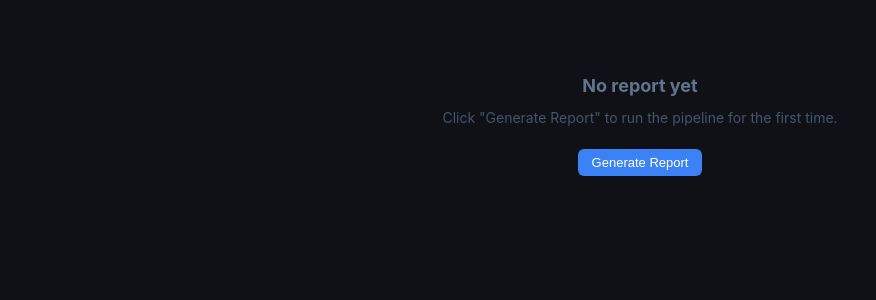
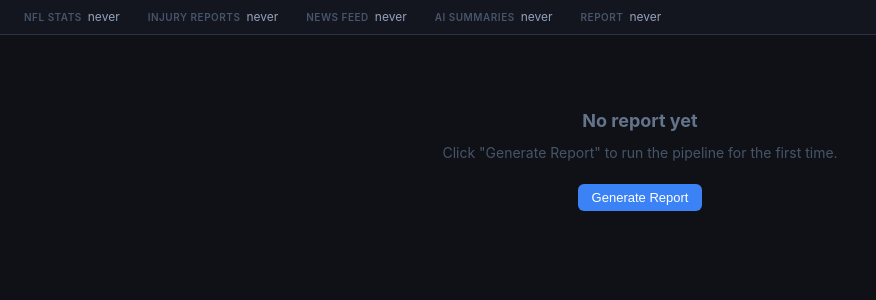
Before and after one commit to Karns11/NFL-AI-APP, a Flask app: page / in a window 1280 px wide. Shown: the part 53-353 px from the top of the page, without its empty margins (0-876 px from the left). Run offline with Flask 3, Linux system fonts and the light colour scheme; data that the repository does not hold is empty.

Commit message:
Add data freshness bar showing last update time for all data sources
A thin bar below the header shows when each data source was last updated:
NFL Stats (through season/week), Injury Reports, News Feed, AI Summaries,
and the Report itself. Helps users know whether the data is current before
making lineup decisions.

Co-Authored-By: Claude Sonnet 4.6 <noreply@anthropic.com>

```diff
--- a/src/web/routes.py
+++ b/src/web/routes.py
@@ -12,6 +12,73 @@ from src.web import report_cache
 logger = logging.getLogger(__name__)
 
 bp = Blueprint("main", __name__)
+
+
+def _fmt_age(iso_str: str | None) -> str:
+    """Return a human-readable age string from an ISO timestamp."""
+    if not iso_str:
+        return "never"
+    try:
+        dt = datetime.fromisoformat(iso_str)
+        if dt.tzinfo is None:
+            dt = dt.replace(tzinfo=timezone.utc)
+        minutes = (datetime.now(timezone.utc) - dt).total_seconds() / 60
+        if minutes < 60:
+            return f"{int(minutes)}m ago"
+        elif minutes < 1440:
+            return f"{int(minutes // 60)}h ago"
+        else:
+            return f"{int(minutes // 1440)}d ago"
+    except Exception:
+        return "unknown"
+
+
+def get_data_freshness() -> dict:
+    """Query all data stores and return their latest update timestamps."""
+    freshness = {
+        "nfl_stats":    {"label": "NFL Stats",       "when": "never", "detail": ""},
+        "injuries":     {"label": "Injury Reports",  "when": "never", "detail": ""},
+        "news":         {"label": "News Feed",        "when": "never", "detail": ""},
+        "llm_summaries":{"label": "AI Summaries",    "when": "never", "detail": ""},
+        "report":       {"label": "Report",          "when": "never", "detail": ""},
+    }
+
+    # NFL stats — DuckDB
+    try:
+        from src.ingestion.load_data import get_db
+        db = get_db()
+        row = db.execute(
+            "SELECT MAX(season), MAX(week) FROM player_stats_weekly"
+        ).fetchone()
+        if row and row[0]:
+            freshness["nfl_stats"]["detail"] = f"Through {row[0]} Wk {row[1]}"
+            freshness["nfl_stats"]["when"] = f"{row[0]} Wk {row[1]}"
+    except Exception:
+        pass
+
+    # Injuries, news, LLM summaries — SQLite
+    try:
+        from src.news.db import get_conn, init_db
+        init_db()
+        with get_conn() as conn:
+            r = conn.execute("SELECT MAX(scraped_at) FROM injury_reports").fetchone()
+            freshness["injuries"]["when"] = _fmt_age(r[0] if r else None)
+
+            r = conn.execute("SELECT MAX(fetched_at) FROM news_items").fetchone()
+            freshness["news"]["when"] = _fmt_age(r[0] if r else None)
+
+            r = conn.execute("SELECT MAX(summarized_at) FROM news_summaries").fetchone()
+            freshness["llm_summaries"]["when"] = _fmt_age(r[0] if r else None)
+    except Exception:
+        pass
+
+    # Report cache
+    cached = report_cache.get()
+    if cached:
+        freshness["report"]["when"] = _fmt_age(cached.generated_at)
+        freshness["report"]["detail"] = f"Wk {cached.week} · {cached.season}"
+
+    return freshness
 
 
 @bp.route("/")
@@ -29,7 +96,8 @@ def index():
     else:
         age_str = None
 
-    return render_template("index.html", cached=cached, age_str=age_str)
+    freshness = get_data_freshness()
+    return render_template("index.html", cached=cached, age_str=age_str, freshness=freshness)
 
 
 @bp.route("/api/refresh", methods=["POST"])
--- a/src/web/templates/index.html
+++ b/src/web/templates/index.html
@@ -162,6 +162,20 @@
       line-height: 1.6;
     }
 
+    /* ── Freshness bar ── */
+    .freshness-bar {
+      background: #13151f;
+      border-bottom: 1px solid #2d3148;
+      padding: 8px 24px;
+      display: flex;
+      gap: 28px;
+      flex-wrap: wrap;
+    }
+    .freshness-item { display: flex; align-items: baseline; gap: 6px; }
+    .freshness-label { font-size: 10px; font-weight: 600; letter-spacing: 0.5px; text-transform: uppercase; color: #475569; }
+    .freshness-when  { font-size: 12px; color: #94a3b8; }
+    .freshness-detail { font-size: 11px; color: #475569; }
+
     /* ── Empty state ── */
     .empty {
       padding: 48px;
@@ -216,6 +230,16 @@
       Refresh + AI  <span class="spinner" id="spin-ai"></span>
     </button>
   {% endif %}
+</div>
+
+<div class="freshness-bar">
+  {% for key, item in freshness.items() %}
+  <div class="freshness-item">
+    <span class="freshness-label">{{ item.label }}</span>
+    <span class="freshness-when">{{ item.when }}</span>
+    {% if item.detail %}<span class="freshness-detail">· {{ item.detail }}</span>{% endif %}
+  </div>
+  {% endfor %}
 </div>
 
 <div class="container">
```
